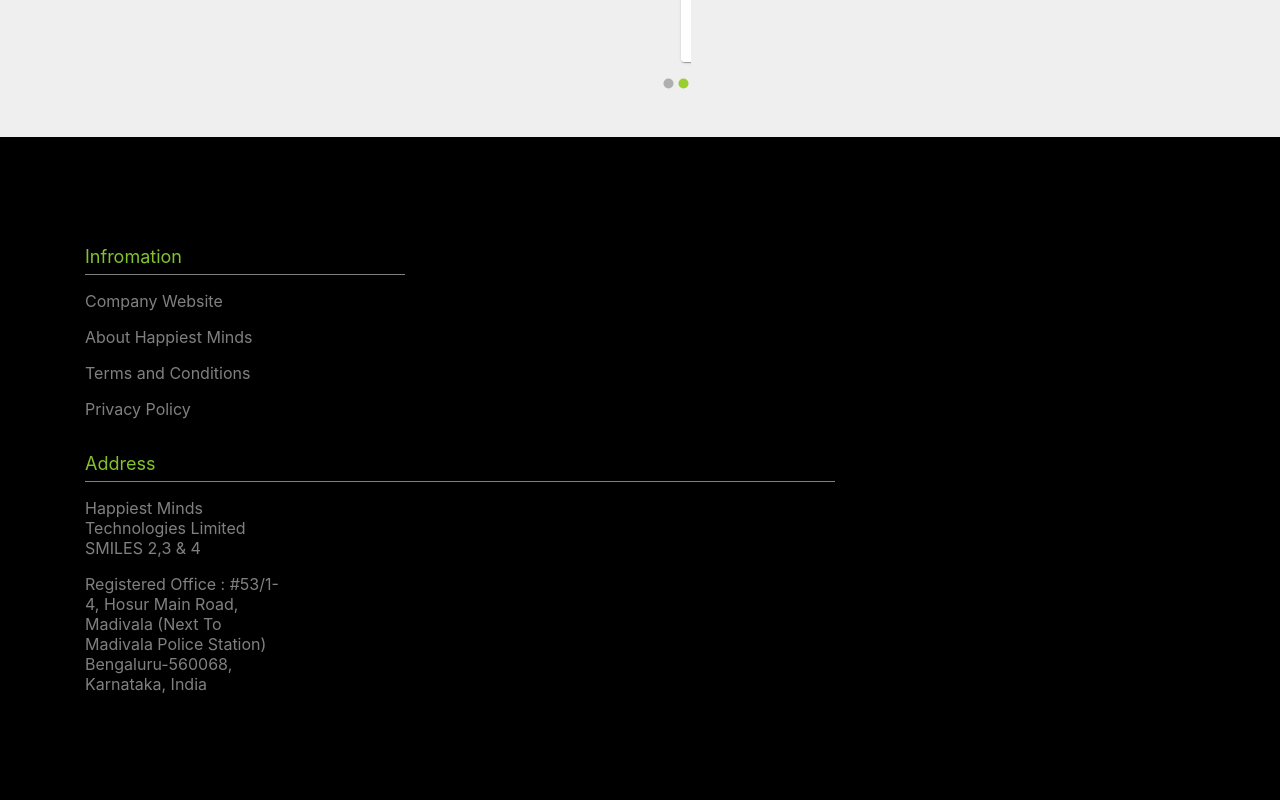
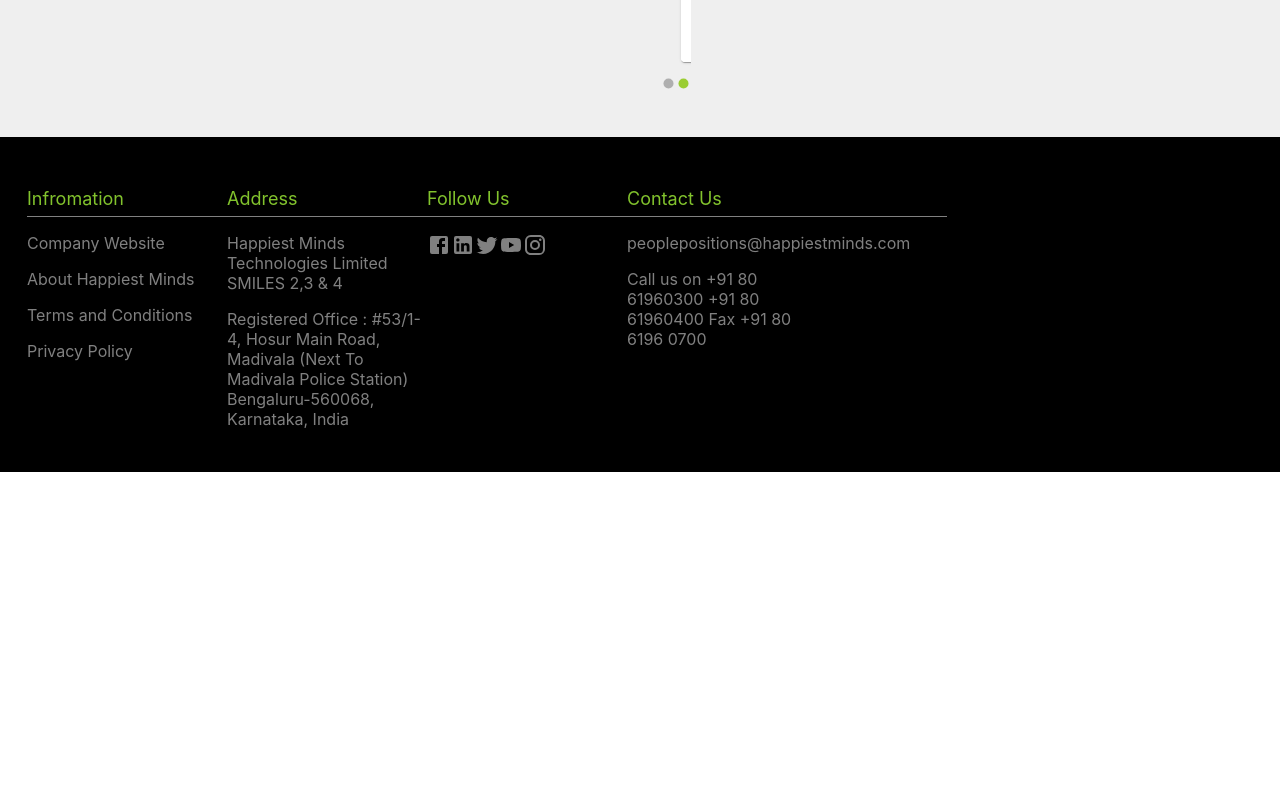
Before and after one commit to jasnapk97/portal_happy, a React (Create React App) app: page /lifeatwork in a window 1280 px wide. Shown: the part 2380-3180 px from the top of the page. After the commit the page ends 2852 px from the top, so only its background shows below. Built offline with nearby package versions, Linux system fonts and the light colour scheme.

Commit message:
footer changes,recommendedjob changes

```diff
--- a/src/components/footer.js
+++ b/src/components/footer.js
@@ -34,7 +34,6 @@
   },
   divideraddress: {
     marginTop: " -17px",
-    width: "750px",
     color: "white",
     backgroundColor: "grey",
   },
@@ -42,9 +41,37 @@
 
 const Footer = () => {
   const classes = useStyles();
+
+  const companySite = () => {
+    window.open("https://www.happiestminds.com/");
+  };
+  const aboutCompany = () => {
+    window.open("https://www.happiestminds.com/about-us/");
+  };
+  const termsofCompany = () => {
+    window.open("https://www.happiestminds.com/terms-and-conditions/");
+  };
+  const privacyPolicy = () => {
+    window.open("https://www.happiestminds.com/privacy-policy/");
+  };
+
   return (
     <div>
-      <div style={{ background: "black", padding: "85px" }}>
+      <Grid
+        container
+        style={{
+          backgroundColor: "black",
+
+          padding: "27px",
+        }}
+      >
+        <Grid item>
+          <div
+            style={{
+              width: "200px",
+              background: "black",
+            }}
+          >
             <h4 style={{ fontWeight: 400, fontSize: "18px", color: "#82c32d" }}>
               Infromation
             </h4>
@@ -52,29 +79,44 @@
             <Divider className={classes.divider} orientation="horizondal" />
             <p className={classes.text}>
               {" "}
-          <Link className={classes.link}>Company Website</Link>
+              <Link className={classes.link} onClick={companySite}>
+                Company Website
+              </Link>
             </p>
             <p className={classes.text}>
               {" "}
-          <Link className={classes.link}>About Happiest Minds</Link>
+              <Link className={classes.link} onClick={aboutCompany}>
+                About Happiest Minds
+              </Link>
             </p>
             <p className={classes.text}>
               {" "}
-          <Link className={classes.link}>Terms and Conditions</Link>
+              <Link className={classes.link} onClick={termsofCompany}>
+                Terms and Conditions
+              </Link>
             </p>
             <p className={classes.text}>
               {" "}
-          <Link className={classes.link}>Privacy Policy</Link>
+              <Link className={classes.link} onClick={privacyPolicy}>
+                Privacy Policy
+              </Link>
             </p>
           </div>
-
+        </Grid>
+        <Grid item>
           <div
-        style={{ background: "black", padding: "85px", marginTop: "-176px" }}
+            style={{
+              background: "black",
+            }}
           >
             <h4 style={{ fontWeight: 400, fontSize: "18px", color: "#82c32d" }}>
               Address
             </h4>
-        <div style={{ width: "200px" }}>
+            <div
+              style={{
+                width: "200px",
+              }}
+            >
               <Divider
                 className={classes.divideraddress}
                 orientation="horizondal"
@@ -90,23 +132,17 @@
               </p>
             </div>
           </div>
+        </Grid>
         <Grid
-        container
+          item
           style={{
             backgroundColor: "black",
-          height: "400px",
-        }}
-      >
-        <Grid
-          style={{
-            backgroundColor: "black",
-            height: "400px",
           }}
         >
           <div
             style={{
               background: "black",
-              padding: "85px",
+
               backgroundColor: "black",
               maxWidth: "min-content",
             }}
@@ -115,7 +151,7 @@
               Follow Us
             </h4>
             <div style={{ width: "200px" }}>
-              <Divider className={classes.divider} orientation="vertical" />
+              <Divider className={classes.divider} orientation="horizondal" />
               <p style={{ color: "gray" }}>
                 {" "}
                 <FacebookIcon />
@@ -127,20 +163,19 @@
             </div>
           </div>
         </Grid>
-        <Grid>
+        <Grid item>
           <div
             style={{
               background: "black",
-              padding: "85px",
+
               backgroundColor: "black",
-              paddingTop: " 85px",
             }}
           >
             <h4 style={{ fontWeight: 400, fontSize: "18px", color: "#82c32d" }}>
               Contact Us
             </h4>
             <div style={{ width: "200px" }}>
-              <Divider className={classes.divider} orientation="vertical" />
+              <Divider className={classes.divider} orientation="horizondal" />
               <p style={{ color: "gray" }}>
                 {" "}
                 peoplepositions@happiestminds.com
--- a/src/components/header.js
+++ b/src/components/header.js
@@ -6,12 +6,11 @@
 import Button from "@material-ui/core/Button";
 import logo from "../assets/logo.png";
 import { Grid } from "@material-ui/core";
-import Divider from '@material-ui/core/Divider';
+import Divider from "@material-ui/core/Divider";
 import Paper from "@material-ui/core/Paper";
 const useStyles = makeStyles((theme) => ({
   root: {
     flexGrow: 1,
-
   },
   menuButton: {
     marginRight: theme.spacing(2),
@@ -25,7 +24,6 @@
     paddingRight: "20px",
   },
   button: {
-
     color: "darkgrey",
     backgroundColor: "transparent",
     border: "none",
@@ -37,7 +35,7 @@
   divider: {
     height: "15px",
     margin: "5px",
-    marginLeft:"10px"
+    marginLeft: "10px",
   },
   button1: {
     backgroundColor: "transparent",
@@ -50,17 +48,14 @@
       color: "green",
       backgroundColor: "white",
     },
-
   },
 }));
 const Header = () => {
   const classes = useStyles();
-const handleClick=()=>{
-  console.log("clicked")
-  window.open("https://www.happiestminds.com/")
-}
+  const handleClick = () => {
+    window.open("https://www.happiestminds.com/");
+  };
   return (
-
     <div className={classes.root}>
       <AppBar position="static" style={{ backgroundColor: "white" }}>
         <Toolbar style={{ height: "104px" }}>
@@ -86,22 +81,22 @@
               <Divider className={classes.divider} orientation="vertical" />
             </Button>
 
-              <Button color="black"  href="/benefits" className={classes.button}>
+            <Button color="black" href="/benefits" className={classes.button}>
               {" "}
               Benefits
               <Divider className={classes.divider} orientation="vertical" />
             </Button>
-              <Button color="black" href="/lifeatwork"   className={classes.button}>
+            <Button color="black" href="/lifeatwork" className={classes.button}>
               {" "}
               Life@Work
-
             </Button>
-              <Button className={classes.button1} onClick={handleClick}>COMPANY WEBSITE</Button>
+            <Button className={classes.button1} onClick={handleClick}>
+              COMPANY WEBSITE
+            </Button>
           </Grid>{" "}
         </Toolbar>
       </AppBar>
     </div>
-
   );
 };
 
--- a/src/containers/currentOpenings.js
+++ b/src/containers/currentOpenings.js
@@ -22,6 +22,7 @@
 import Checkbox from "@material-ui/core/Checkbox";
 
 import { withStyles, createTheme } from "@material-ui/core/styles";
+import Footer from "../components/footer";
 
 const CssTextField = withStyles({
   root: {
@@ -347,6 +348,7 @@
           </Grid>
         </Grid>
       </Grid>
+
     </>
   );
 };
--- a/src/containers/recommendJob.js
+++ b/src/containers/recommendJob.js
@@ -112,7 +112,7 @@
 
   divider: {
     marginTop: " 19px",
-    width: "214px",
+     width: "189px",
     color: "black",
     backgroundColor: "grey",
   },
@@ -135,6 +135,9 @@
     color: "yellowgreen",
     fontWeight: "normal",
     fontSize: "x-large",
+  },
+  input: {
+     display: 'none',
   },
 }));
 const Recommendedjob = () => {
@@ -227,10 +230,27 @@
                         <Divider
                           className={classes.divider}
                           orientation="horizondal"
+                          accept="image/*"
                         ></Divider>
+                         <input
+        accept="image/*"
+        className={classes.input}
+        id="contained-button-file"
+        multiple
+        type="file"
+      />
                       </Grid>
                       <Grid item>
-                        <FolderOutlinedIcon onClick={fileUpload}  className={classes.fileicon} />
+
+                      <label htmlFor="contained-button-file">
+
+
+        <Button  backgroundColor="transparent" component="span">
+        <FolderOutlinedIcon   className={classes.fileicon} />
+        </Button>
+        </label>
+
+                        {/* <FolderOutlinedIcon onClick={fileUpload}  className={classes.fileicon} /> */}
                       </Grid>
                     </Grid>
                     <p style={{ fontSize: "10px" }}> {description}</p>
```
Lines whose indentation alone changed are shown as unchanged.
